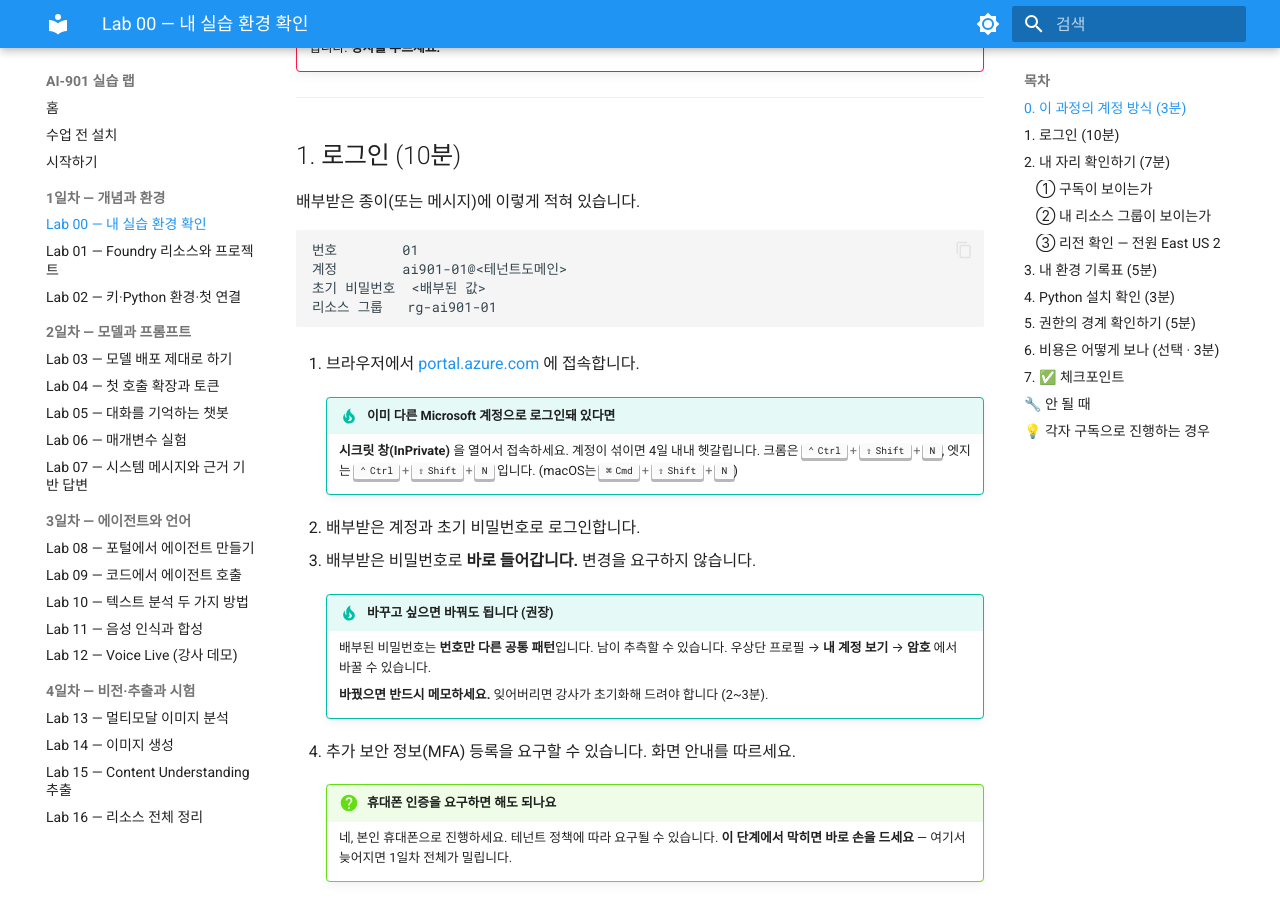
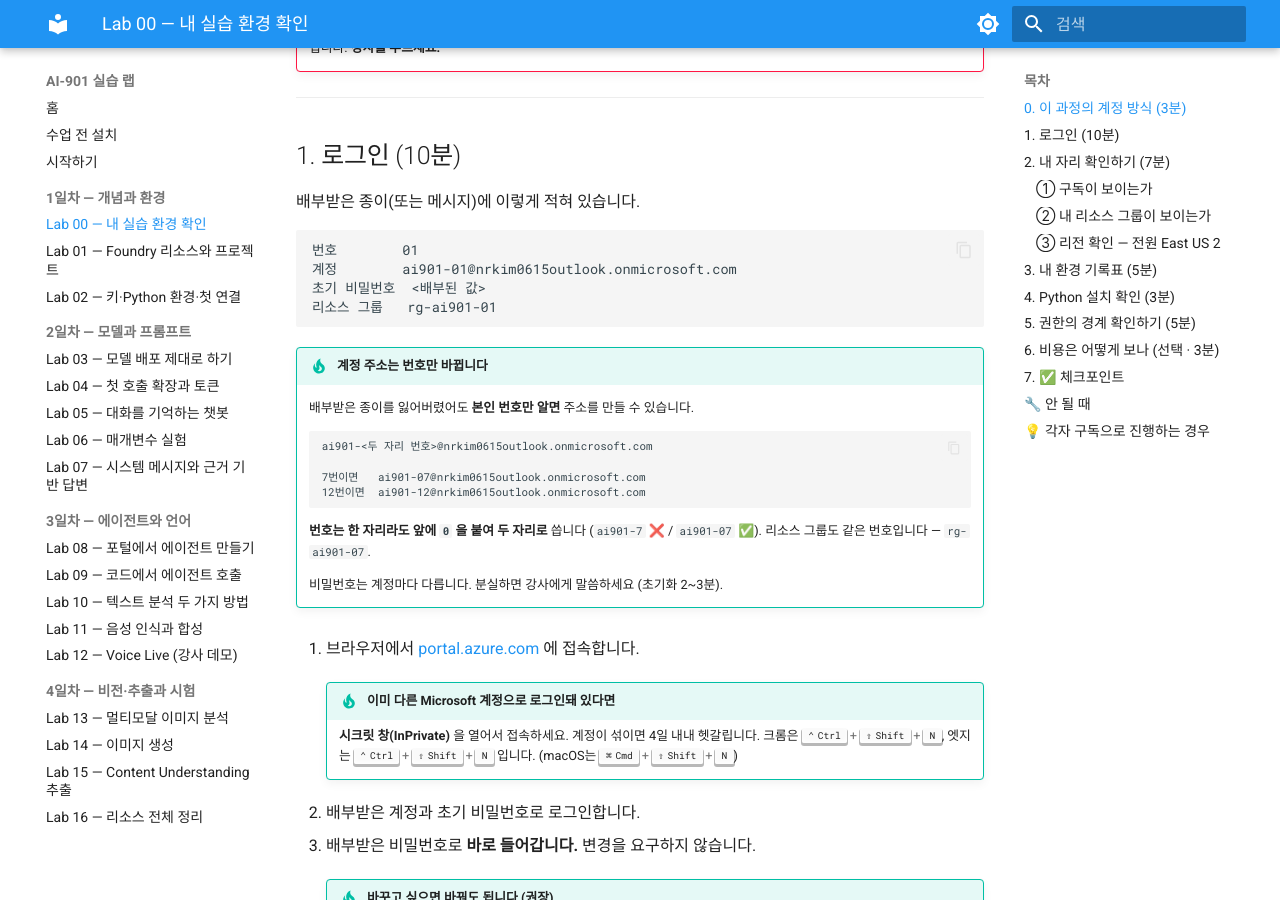
Before and after one commit to skilleat-labs/ai901-labs, an MkDocs documentation site: the page built from docs/labs/lab00-subscription.md, in a window 1280 px wide and 900 px high, scrolled down 1166 px. Built offline with MkDocs 1.6.1 and Material for MkDocs 9.7.7, drawn with Linux system fonts in a browser that asks for light colours.

Commit message:
Lab 00 — 계정 주소 만드는 규칙을 적었다
종이를 잃어버린 학생이 자기 로그인 주소를 복원할 방법이 없었다.
`<테넌트도메인>` 플레이스홀더만 있어서 강사에게 물어봐야 했다.

계정 목록 전체를 올리는 건 피했다. 이 저장소는 public 이고 GitHub Pages 로
검색에도 걸린다. 유효 계정 40개를 공개하면 실재하는 테넌트의 확인된 계정
목록이 되고, 학생들이 첫 로그인을 하는 오늘이 하필 가장 취약한 시점이다.
`instructor/README.md` 도 계정·비밀번호는 공개 사이트에 올리지 않는다고
정해 두었다.

대신 규칙만 적었다. 번호만 알면 주소를 만들 수 있으니 실사용 편의는
거의 같고, 목록은 공개되지 않는다.

- 예시 블록의 도메인을 실제 값으로
- 번호 → 주소 변환 규칙 + 예시 두 개
- **두 자리 0 패딩 강조** (`ai901-7` ❌ / `ai901-07` ✅)
  실제 로그인 실패 사유 1순위라 ❌/✅ 로 눈에 띄게 했다
- 리소스 그룹도 같은 번호라는 것 (`rg-ai901-07`)
- 비밀번호는 계정마다 다르다는 것 — provision.sh 가 계정별로 무작위
  12자를 만든다

Co-Authored-By: Claude Opus 5 <noreply@anthropic.com>

````diff
--- a/docs/labs/lab00-subscription.md
+++ b/docs/labs/lab00-subscription.md
@@ -46,10 +46,25 @@
 
 ```text
 번호        01
-계정        ai901-01@<테넌트도메인>
+계정        ai901-01@nrkim0615outlook.onmicrosoft.com
 초기 비밀번호  <배부된 값>
 리소스 그룹   rg-ai901-01
 ```
+
+!!! tip "계정 주소는 번호만 바뀝니다"
+    배부받은 종이를 잃어버렸어도 **본인 번호만 알면** 주소를 만들 수 있습니다.
+
+    ```text
+    ai901-<두 자리 번호>@nrkim0615outlook.onmicrosoft.com
+
+    7번이면   ai901-07@nrkim0615outlook.onmicrosoft.com
+    12번이면  ai901-12@nrkim0615outlook.onmicrosoft.com
+    ```
+
+    **번호는 한 자리라도 앞에 `0` 을 붙여 두 자리로** 씁니다 (`ai901-7` ❌ / `ai901-07` ✅).
+    리소스 그룹도 같은 번호입니다 — `rg-ai901-07`.
+
+    비밀번호는 계정마다 다릅니다. 분실하면 강사에게 말씀하세요 (초기화 2~3분).
 
 1. 브라우저에서 [portal.azure.com](https://portal.azure.com) 에 접속합니다.
 
````
